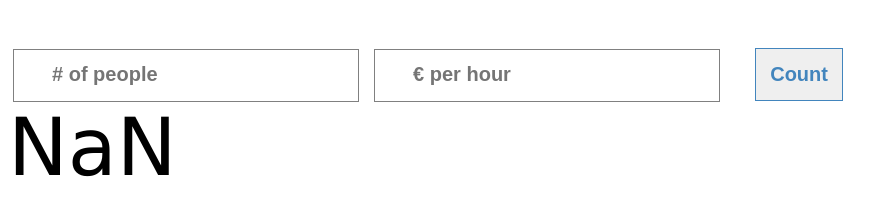
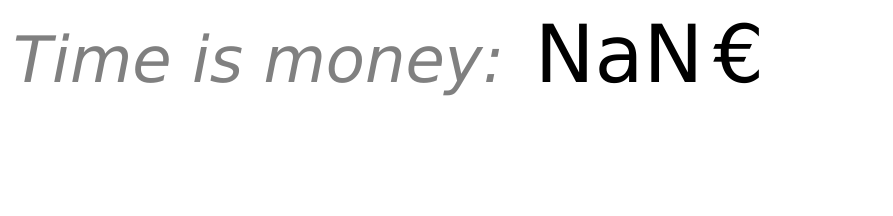
Before and after one commit to agilepoodle/hour-price, a plain HTML site: page index.html in a window 1280 px wide. Both pictures are taken after a click on the button "Count". Shown: the whole page, without its empty margins (0-893 px from the left). Drawn offline with nearby package versions, Linux system fonts and the light colour scheme.

Commit message:
Script functional, but ugly

```diff
--- a/index.html
+++ b/index.html
@@ -10,9 +10,12 @@
 
 <script >
 $(document).ready(function(){
+	$("#price-details").hide();
 	$("#count").click(function() {
-		costPerSecond = $("#cost-per-hour").text / 3600;
+		costPerSecond = parseInt($("#cost-per-hour").val()) / 3600;
 		recursivePriceCalculation();
+		$("#price-details").show();
+		$("#input-container").hide();
 	});
 });
 
@@ -20,20 +23,28 @@ var total = 0;
 var costPerSecond = 0;
 
 function recursivePriceCalculation(){
- 	total += $("#amount-of-people").text * costPerSecond;
- 	$("#running-price").text(total);
+ 	total += parseInt($("#amount-of-people").val()) * costPerSecond;
+ 	$("#running-price").text(roundNumber(total, 2));
     setTimeout(arguments.callee, 1000);
 };
 
+function roundNumber(number, digits) {
+	var multiple = Math.pow(10, digits);
+    var rndedNum = Math.round(number * multiple) / multiple;
+    return rndedNum;
+}
+
 </script>
 
-<div class="container">
+<div class="container" id="input-container">
 	<span class="people"><input id="amount-of-people" type="text" placeholder="&#35; of people" /></span>
 	<span class="hour-price"><input id="cost-per-hour" type="text" placeholder="&euro; per hour" /></span>
 	<span><input type="button" id="count" value="Count"/></span>
 </div>
 
-<p class="price" id="running-price">&euro; &euro; &euro;</p>
+<div id="price-details">
+	<span class="teaser">Time is money: </span><span class="price" id="running-price">0.0</span><span class="price">&euro;</span>
+</div>
 
 </body>
 
--- a/styles.css
+++ b/styles.css
@@ -27,6 +27,12 @@ p {
 
 .price {
 	font-size: 5em;
+}
+
+.teaser {
+	font-size: 4em;
+	color: grey;
+	font-style: italic;;
 }
 
 input {
```
